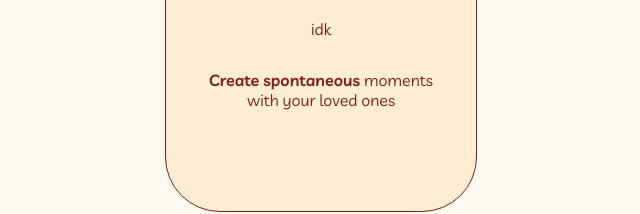
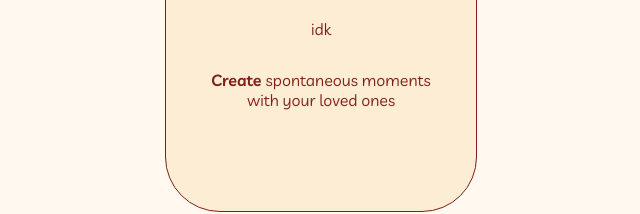
Before and after one commit to zeinabfarag/gather, a React (Create React App) app: page / in a window 1280 px wide. Shown: the part 1090-1304 px from the top of the page, without its empty margins (319-959 px from the left). Built offline with nearby package versions, Linux system fonts and the light colour scheme.

Commit message:
change home text

```diff
--- a/src/pages/Home/HomeText.js
+++ b/src/pages/Home/HomeText.js
@@ -25,7 +25,7 @@ const data = {
     },
     {
       icon: "idk",
-      text: "<b> Create spontaneous </b> moments with your loved ones",
+      text: "<b> Create </b> spontaneous moments with your loved ones",
     },
   ],
 };
```
